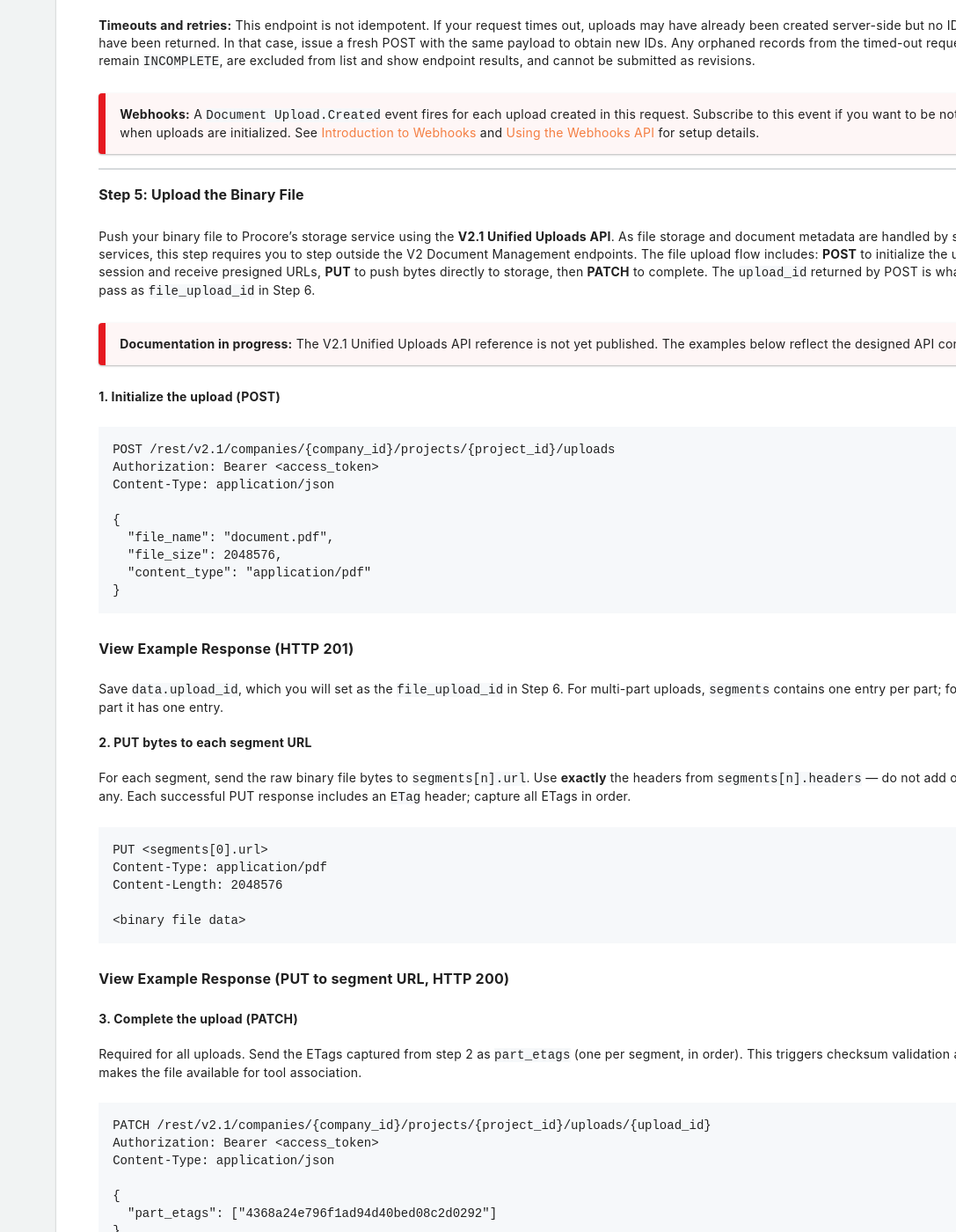
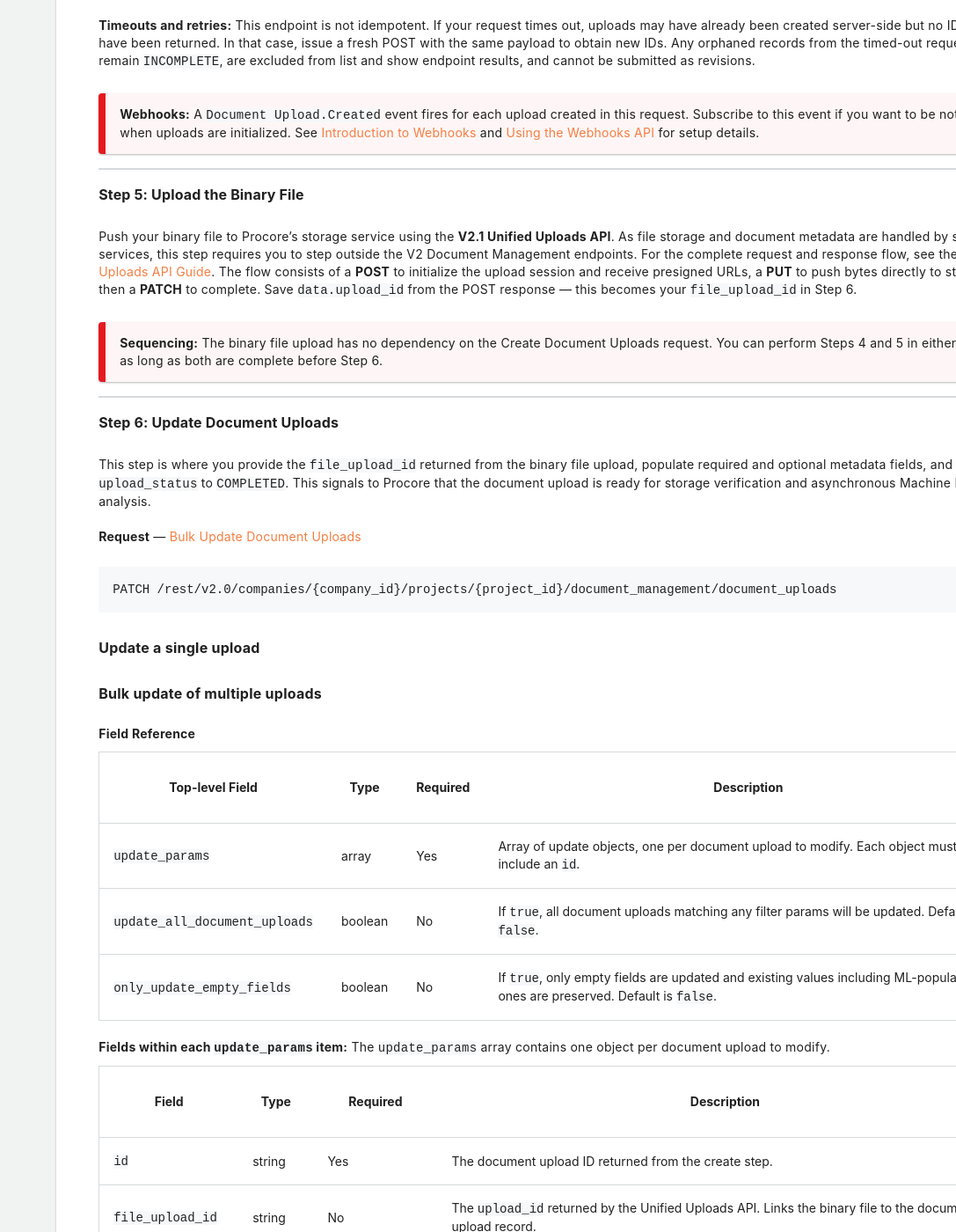
Before and after one commit to procore/documentation, a Jekyll site: the page built from document_management_integration/document_management_technical_guide.md, in a window 1280 px wide and 1400 px high, scrolled down 4967 px. Shown: the whole window at 88% size, without its empty margins (193-1280 px from the left). Built offline with Jekyll 4.4.1, drawn with Linux system fonts in a browser that asks for light colours; comment, search, counter and statistics services are not loaded; some of the changed text lies outside the part shown.

Commit message:
refactor: reference unified upload api guide/remove example req/res

````diff
--- a/document_management_integration/document_management_technical_guide.md
+++ b/document_management_integration/document_management_technical_guide.md
@@ -317,85 +317,7 @@ A successful request returns HTTP `201 Created` with a `data` array containing o
 
 ### Step 5: Upload the Binary File
 
-Push your binary file to Procore's storage service using the **V2.1 Unified Uploads API**. As file storage and document metadata are handled by separate services, this step requires you to step outside the V2 Document Management endpoints. The file upload flow includes: **POST** to initialize the upload session and receive presigned URLs, **PUT** to push bytes directly to storage, then **PATCH** to complete. The `upload_id` returned by POST is what you pass as `file_upload_id` in Step 6.
-
-> **Documentation in progress:** The V2.1 Unified Uploads API reference is not yet published. The examples below reflect the designed API contract.
-
-**1. Initialize the upload (POST)**
-
-```
-POST /rest/v2.1/companies/{company_id}/projects/{project_id}/uploads
-Authorization: Bearer <access_token>
-Content-Type: application/json
-
-{
-  "file_name": "document.pdf",
-  "file_size": 2048576,
-  "content_type": "application/pdf"
-}
-```
-
-<details>
-<summary class="collapseListTierOne">View Example Response (HTTP 201)</summary>
-<pre><code>{
-  "data": {
-    "upload_id": "01JDXMPK0PFK0F69F2MXX40P4T",
-    "status": "ready",
-    "segments": [
-      {
-        "url": "https://storage.procore.com/...?signature=...",
-        "url_expires_at": "2026-01-09T11:30:00Z",
-        "headers": { "Content-Type": "application/pdf", "Content-Length": "2048576" }
-      }
-    ]
-  }
-}</code></pre>
-</details>
-
-Save `data.upload_id`, which you will set as the `file_upload_id` in Step 6. For multi-part uploads, `segments` contains one entry per part; for single-part it has one entry.
-
-**2. PUT bytes to each segment URL**
-
-For each segment, send the raw binary file bytes to `segments[n].url`. Use **exactly** the headers from `segments[n].headers` — do not add or remove any. Each successful PUT response includes an `ETag` header; capture all ETags in order.
-
-```
-PUT <segments[0].url>
-Content-Type: application/pdf
-Content-Length: 2048576
-
-<binary file data>
-```
-
-<details>
-<summary class="collapseListTierOne">View Example Response (PUT to segment URL, HTTP 200)</summary>
-<pre><code>HTTP 200 OK
-
-ETag: "4368a24e796f1ad94d40bed08c2d0292"</code></pre>
-</details>
-
-**3. Complete the upload (PATCH)**
-
-Required for all uploads. Send the ETags captured from step 2 as `part_etags` (one per segment, in order). This triggers checksum validation and makes the file available for tool association.
-
-```
-PATCH /rest/v2.1/companies/{company_id}/projects/{project_id}/uploads/{upload_id}
-Authorization: Bearer <access_token>
-Content-Type: application/json
-
-{
-  "part_etags": ["4368a24e796f1ad94d40bed08c2d0292"]
-}
-```
-
-<details>
-<summary class="collapseListTierOne">View Example Response (PATCH complete, HTTP 200)</summary>
-<pre><code>{
-  "data": {
-    "upload_id": "01JDXMPK0PFK0F69F2MXX40P4T",
-    "status": "complete"
-  }
-}</code></pre>
-</details>
+Push your binary file to Procore's storage service using the **V2.1 Unified Uploads API**. As file storage and document metadata are handled by separate services, this step requires you to step outside the V2 Document Management endpoints. For the complete request and response flow, see the [Unified Uploads API Guide](https://developers.procore.com/documentation/tutorial-unified-uploads). The flow consists of a **POST** to initialize the upload session and receive presigned URLs, a **PUT** to push bytes directly to storage, then a **PATCH** to complete. Save `data.upload_id` from the POST response — this becomes your `file_upload_id` in Step 6.
 
 > **Sequencing:** The binary file upload has no dependency on the Create Document Uploads request. You can perform Steps 4 and 5 in either order, as long as both are complete before Step 6.
 
@@ -884,56 +806,9 @@ Response (HTTP 201):
 
 Save the `id` value (`01JDXMPK0MTP0H41D4PYZ62R6R`) — this is your document upload ID, used in Steps 6, 7, and 8.
 
-**5. Upload the binary file (POST → PUT → PATCH)**
+**5. Upload the binary file to Procore storage**
 
-> **Note:** The V2.1 Unified Uploads API reference is **not yet published**. The examples below reflect the designed contract and are marked as preliminary.
-
-```
-POST /rest/v2.1/companies/8089/projects/2305/uploads
-
-{
-  "file_name": "document.pdf",
-  "file_size": 2048576,
-  "content_type": "application/pdf"
-  "sha256": "e3b0c44298fc1c149afbf4c8996fb92427ae41e4649b934ca495991b7852b855",
-  "segments": [
-     {
-            "size":  2097152,
-            "sha256": "e3b0c44298fc1c149afbf4c8996fb92427ae41e4649b934ca495991b7852b855",
-            "md5": "d41d8cd98f00b204e9800998ecf8427e"
-      }
-  ]
-}
-```
-
-Response (201 Created):
-```json
-{
-  "data": {
-    "upload_id": "01JDXMPK0PFK0F69F2MXX40P4T",
-    "status": "ready",
-    "segments": [
-      {
-        "url": "https://storage.procore.com/...?signature=...",
-        "url_expires_at": "url_expires_at": 1736418600,
-        "headers": { "Content-Type": "application/pdf", "Content-Length": "2048576" }
-      }
-    ]
-  }
-}
-```
-
-PUT the file bytes to `segments[0].url` using exactly the headers returned. Capture the `ETag` from the PUT response header, then complete the upload:
-
-```
-PATCH /rest/v2.1/companies/8089/projects/2305/uploads/01JDXMPK0PFK0F69F2MXX40P4T
-
-{ "part_etags": ["4368a24e796f1ad94d40bed08c2d0292"] }
-```
-
-Response: `{ "data": { "upload_id": "01JDXMPK0PFK0F69F2MXX40P4T", "status": "complete" } }`
-
-Save `upload_id` (`01JDXMPK0PFK0F69F2MXX40P4T`) — this becomes your `file_upload_id` in Step 6.
+Follow the [Unified Uploads API Guide](https://developers.procore.com/documentation/tutorial-unified-uploads) for the complete request and response flow — POST to initialize the session, PUT the binary file to the presigned segment URLs, then PATCH to complete. Save `data.upload_id` from the POST response (`01JDXMPK0PFK0F69F2MXX40P4T`) — this becomes your `file_upload_id` in Step 6.
 
 **6. Update the document upload — `PATCH .../document_uploads`**
 
````
Also changed, not shown: document_management_integration/document_management_intro.md (+1 -1 lines).
